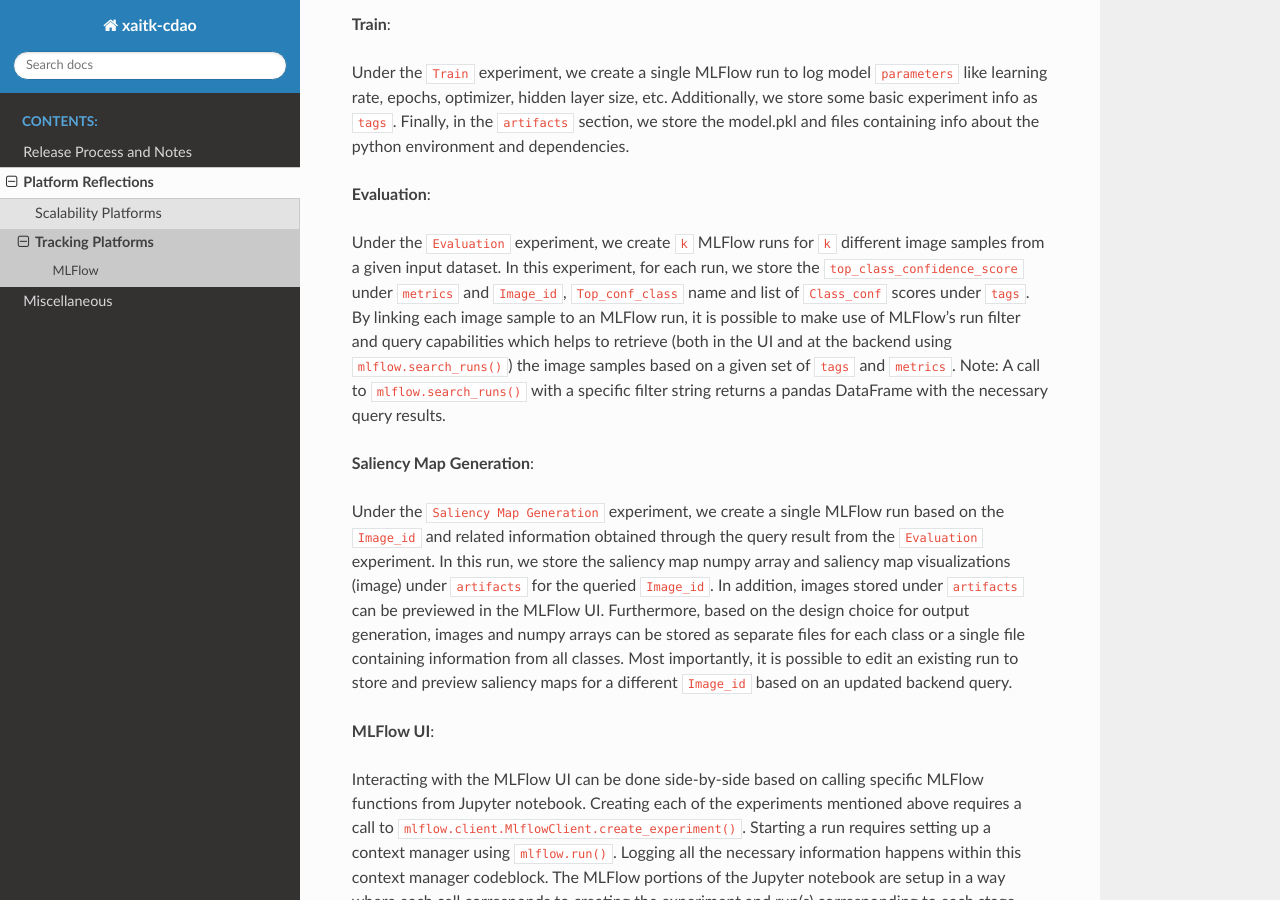
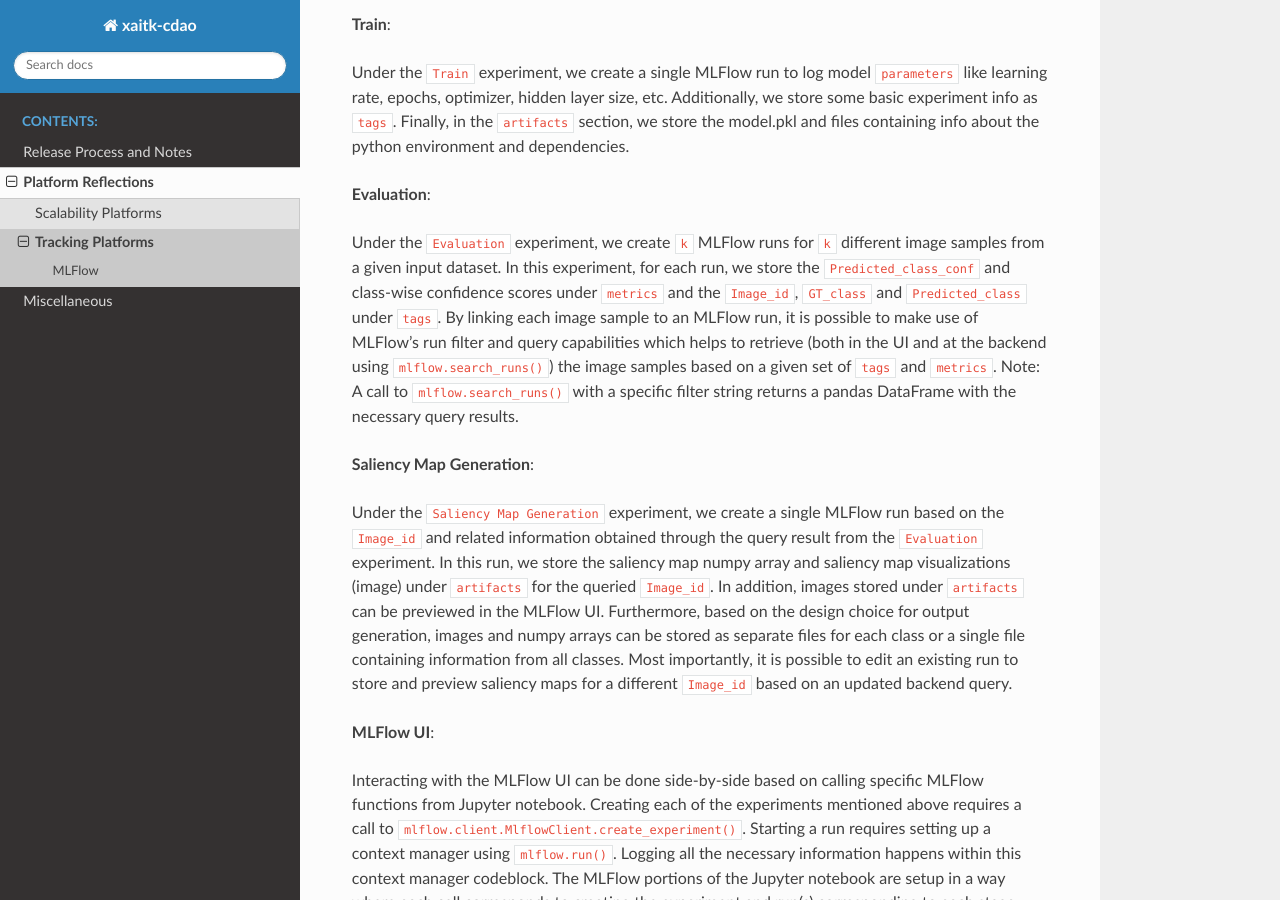
Before and after one commit to Kitware/xaitk-jatic, a Sphinx documentation site: the page built from docs/platform_reflections/tracking.rst, in a window 1280 px wide and 900 px high, scrolled down 717 px. Built offline with Sphinx 7.4.7 and the Read the Docs theme 2.0.0, drawn with Linux system fonts in a browser that asks for light colours.

Commit message:
Updated MLFlow reflections doc

```diff
--- a/docs/platform_reflections/tracking.rst
+++ b/docs/platform_reflections/tracking.rst
@@ -43,13 +43,13 @@ the python environment and dependencies.
 
 Under the ``Evaluation`` experiment, we create ``k`` MLFlow runs for ``k`` different
 image samples from a given input dataset. In this experiment, for each run, we store
-the ``top_class_confidence_score`` under ``metrics`` and ``Image_id``, ``Top_conf_class``
-name and list of ``Class_conf`` scores under ``tags``. By linking each image sample to an
-MLFlow run, it is possible to make use of MLFlow's run filter and query capabilities which
-helps to retrieve (both in the UI and at the backend using ``mlflow.search_runs()``) the
-image samples based on a given set of ``tags`` and ``metrics``. Note: A call to
-``mlflow.search_runs()`` with a specific filter string returns a pandas DataFrame with the
-necessary query results.
+the ``Predicted_class_conf`` and class-wise confidence scores under ``metrics`` and
+the ``Image_id``, ``GT_class`` and ``Predicted_class`` under ``tags``. By linking each
+image sample to an MLFlow run, it is possible to make use of MLFlow's run filter and
+query capabilities which helps to retrieve (both in the UI and at the backend using
+``mlflow.search_runs()``) the image samples based on a given set of ``tags`` and ``metrics``.
+Note: A call to ``mlflow.search_runs()`` with a specific filter string returns a pandas
+DataFrame with the necessary query results.
 
 **Saliency Map Generation**:
 
```
